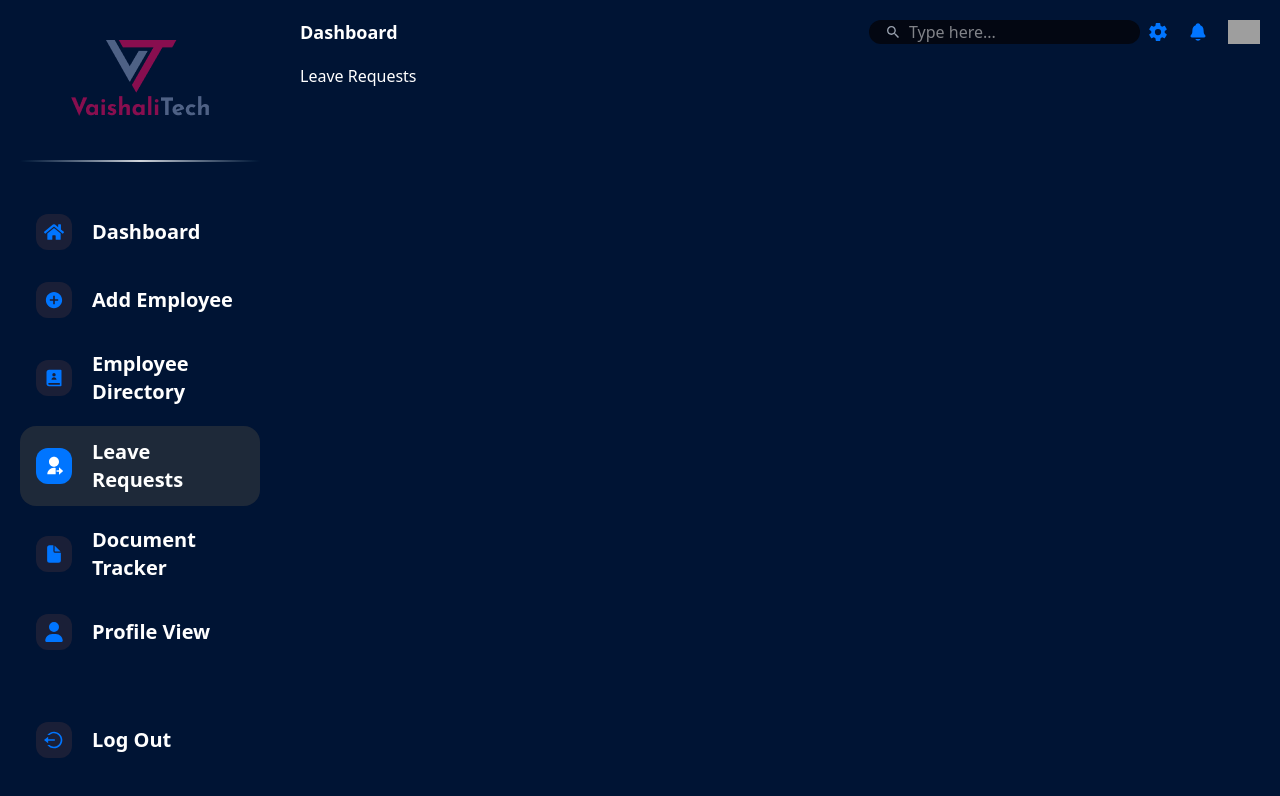
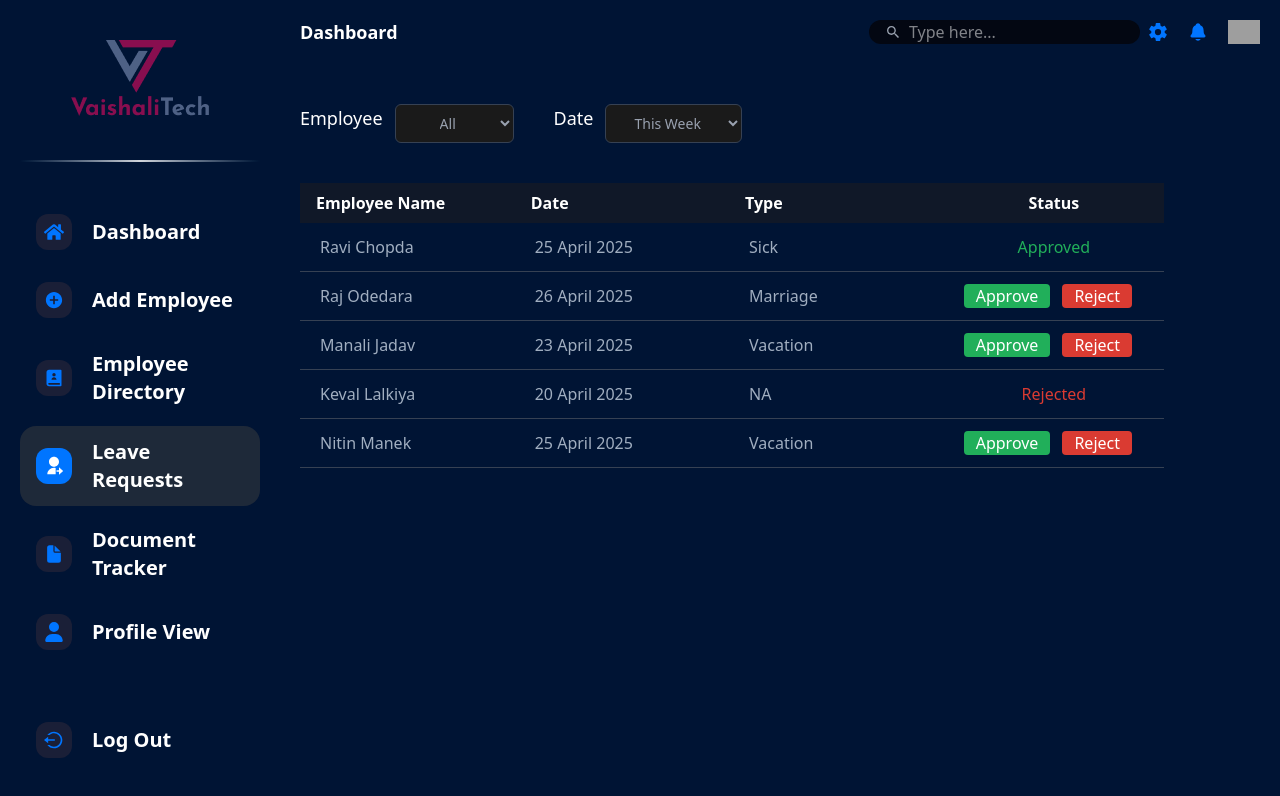
Before and after one commit to ankitWork2001/management, a React (Vite) app: page /admin/leave_requests in a window 1280 px wide. Shown: the top 796 px of the page. Built offline with nearby package versions, Linux system fonts and the light colour scheme; grey boxes are pictures that could not be loaded.

Commit message:
create LeaveRequests page

```diff
--- a/src/pages/Admin/LeaveRequests.jsx
+++ b/src/pages/Admin/LeaveRequests.jsx
@@ -1,9 +1,82 @@
-import React from 'react'
+import React, { useState } from 'react'
+
+const leaveRequests = [
+  {
+    name: "Ravi Chopda",
+    date: "25 April 2025",
+    type: "Sick",
+    status: "Approved"
+  },
+  {
+    name: "Raj Odedara",
+    date: "26 April 2025",
+    type: "Marriage",
+    status: ["Approve", "Reject"] // actions available
+  },
+  {
+    name: "Manali Jadav",
+    date: "23 April 2025",
+    type: "Vacation",
+    status: ["Approve", "Reject"]
+  },
+  {
+    name: "Keval Lalkiya",
+    date: "20 April 2025",
+    type: "NA",
+    status: "Rejected"
+  },
+  {
+    name: "Nitin Manek",
+    date: "25 April 2025",
+    type: "Vacation",
+    status: ["Approve", "Reject"]
+  }
+];
 
 function LeaveRequests() {
   return (
-    <div>
-      Leave Requests
+    <div className='mt-10'>
+      <div className='flex gap-10'>
+        <div className='flex gap-3'>
+          <p className='text-lg'>Employee</p>
+          <select className="md:px-10 px-5 py-2 bg-[#1A1A1A] text-gray-400 text-sm rounded-md border border-gray-700 focus:outline-none ">
+            <option value="all">All</option>
+          </select>
+        </div>
+        <div className='flex gap-3'>
+          <p className='text-lg'>Date</p>
+          <select className=" md:px-6 px-3 py-2 bg-[#1A1A1A] text-gray-400 text-sm rounded-md border border-gray-700 focus:outline-none ">
+            <option value="this_week">This Week</option>
+          </select>
+        </div>
+      </div>
+
+      <div className=' mt-10'>
+        <table className='table-auto w-[90%] text-left'>
+          <thead className='bg-gray-900 '>
+            <th className='px-4 py-2 '>Employee Name</th>
+            <th className='px-4 py-2  '>Date</th>
+            <th className='px-4 py-2 '>Type</th>
+            <th className='px-4 py-2 text-center'>Status</th>
+          </thead>
+          <tbody>
+            {
+              leaveRequests.map((request, index) => (
+                <tr className='text-[#A0AEC0] border-b border-gray-700'>
+                  <td className='px-5 py-3 w-[25%]'>{request.name}</td>
+                  <td className='px-5 py-3 w-[25%]'>{request.date}</td>
+                  <td className='px-5 py-3 w-[25%]'>{request.type}</td>
+                  <td className='flex justify-center py-3 px-5'>
+                    {
+                     request.status === "Approved" ? <p className='text-[#21AF5A]'>{request.status}</p> : request.status === "Rejected" ?  <p className='text-[#DA3B32]'>{request.status}</p> : request.status.map((option,index) => <button key={index} className={`${option === 'Approve' ? 'bg-[#21AF5A]' : 'bg-[#DA3B32]'} text-white px-3 rounded mr-3 hover:cursor-pointer`}>{option}</button>)
+                    }
+                  </td>
+                </tr>
+              ))
+            }
+          </tbody>
+        </table>
+      </div>
     </div>
   )
 }
```
